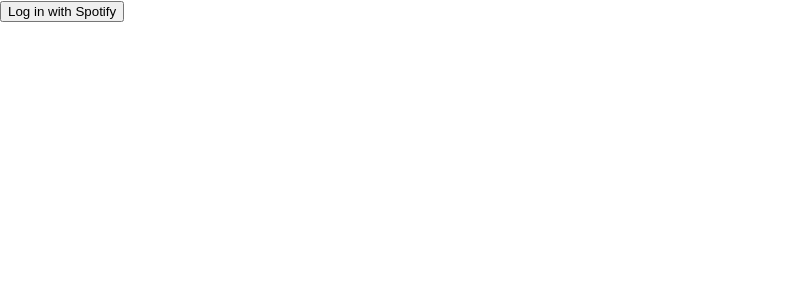
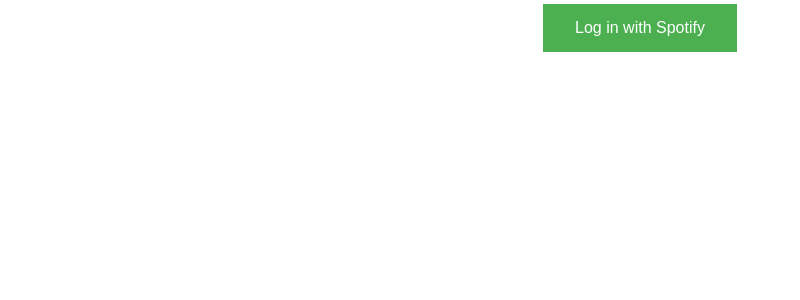
Before and after one commit to hdparmar/MusicMosaic, a React (Create React App) app in the folder client/: page / in a window 1280 px wide. Shown: the top 300 px of the page, without its empty margins (0-800 px from the left). Built offline with nearby package versions, Linux system fonts and the light colour scheme.

Commit message:
log-in part done

```diff
--- a/client/package.json
+++ b/client/package.json
@@ -10,7 +10,7 @@
     "react-dom": "^18.2.0",
     "react-scripts": "5.0.1",
     "web-vitals": "^2.1.4",
-  "proxy": "http://localhost:3000"
+  "proxy": "http://localhost:5001"
   },
   "scripts": {
     "start": "react-scripts start",
--- a/client/src/App.css
+++ b/client/src/App.css
@@ -1,38 +1,42 @@
+/* App.css */
+
 .App {
   text-align: center;
 }
 
-.App-logo {
-  height: 40vmin;
-  pointer-events: none;
+.App .login {
+  margin: 0 auto;
+  width: 300px;
+  padding: 20px;
+  border: 1px solid #ddd;
+  border-radius: 4px;
+  background-color: #f9f9f9;
 }
 
-@media (prefers-reduced-motion: no-preference) {
-  .App-logo {
-    animation: App-logo-spin infinite 20s linear;
-  }
+.App .search {
+  margin: 20px auto;
+  width: 300px;
 }
 
-.App-header {
-  background-color: #282c34;
-  min-height: 100vh;
-  display: flex;
-  flex-direction: column;
-  align-items: center;
-  justify-content: center;
-  font-size: calc(10px + 2vmin);
-  color: white;
+.App .results {
+  margin: 20px auto;
+  width: 300px;
 }
 
-.App-link {
-  color: #61dafb;
+.App button {
+  background-color: #4CAF50; /* Green */
+  border: none;
+  color: white;
+  padding: 15px 32px;
+  text-align: center;
+  text-decoration: none;
+  display: inline-block;
+  font-size: 16px;
+  margin: 4px 2px;
+  transition-duration: 0.4s;
+  cursor: pointer;
 }
 
-@keyframes App-logo-spin {
-  from {
-    transform: rotate(0deg);
-  }
-  to {
-    transform: rotate(360deg);
-  }
+.App button:hover {
+  background-color: #45a049;
 }
--- a/client/src/App.js
+++ b/client/src/App.js
@@ -1,5 +1,5 @@
 // src/App.js
-
+import './App.css'
 import React, { useState } from 'react';
 import Login from './components/Login';
 import Search from './components/Search';
@@ -20,8 +20,8 @@ function App() {
     <div className="App">
       {loggedIn ? (
         <div>
-          <Search setResults={setResults} />
-          <Results results={results} />
+          <Search className="search" setResults={setResults} />
+          <Results className="results" results={results} />
         </div>
       ) : (
         <Login />
--- a/client/src/components/Login.js
+++ b/client/src/components/Login.js
@@ -2,12 +2,17 @@
 
 import React from 'react';
 
-const Login = () => {
+function Login() {
+  const handleLogin = () => {
+    // Redirect the user to the Spotify login page
+    window.location.href = 'http://localhost:5001/login';
+  };
+
   return (
-    <button onClick={() => window.location = '/login'}>
-      Log in with Spotify
-    </button>
+    <div>
+      <button onClick={handleLogin}>Log in with Spotify</button>
+    </div>
   );
-};
+}
 
 export default Login;
```
